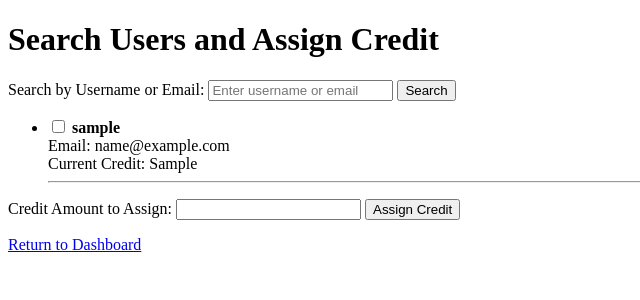
After one commit to CS492-Group4/dusty-shelf, a Django app: page /search_users/ in a window 1280 px wide. The commit adds this page. Shown: the top 300 px of the page, without its empty margins (0-640 px from the left). Run offline with Django 5.2, Linux system fonts and the light colour scheme; a user stored in the database is signed in; tables that the repository leaves empty hold one stand-in row (values such as "Sample post").

Commit message:
modified:   books/__pycache__/forms.cpython-310.pyc 	modified:   books/__pycache__/urls.cpython-310.pyc 	modified:   books/__pycache__/views.cpython-310.pyc 	modified:   books/forms.py 	new file:   books/templates/assign_credit.html 	modified:   books/templates/dashboard.html 	new file:   books/templates/search_users.html 	modified:   books/urls.py 	modified:   books/views.py

```diff
--- a/books/templates/dashboard.html
+++ b/books/templates/dashboard.html
@@ -10,6 +10,7 @@
     <li><a href="{% url 'add_book' %}">Add New Book</a></li>
     <li><a href="{% url 'create_admin' %}">Create Admin</a></li>
     <li><a href="/admin/">Access Admin Portal</a></li>
+    <li><a href="{% url 'search_users' %}">Assign Credits to Users</a></li>
 {% elif is_employee %}
     <h3>Employee Options</h3>
     <ul>
--- /dev/null
+++ b/books/templates/search_users.html
@@ -0,0 +1,44 @@
+<!DOCTYPE html>
+<html lang="en">
+<head>
+    <meta charset="UTF-8">
+    <meta name="viewport" content="width=device-width, initial-scale=1.0">
+    <title>Search Users</title>
+</head>
+<body>
+    <h1>Search Users and Assign Credit</h1>
+
+    <!-- Search form -->
+    <form method="GET" action="{% url 'search_users' %}">
+        <label for="query">Search by Username or Email:</label>
+        <input type="text" name="query" id="query" value="{{ query }}" placeholder="Enter username or email">
+        <button type="submit">Search</button>
+    </form>
+
+    <!-- Credit assignment form -->
+    <form method="POST" action="{% url 'search_users' %}">
+        {% csrf_token %}
+
+        <!-- Display user list with checkboxes -->
+        <ul>
+            {% for user in users %}
+            <li>
+                <input type="checkbox" name="selected_users" value="{{ user.id }}">
+                <strong>{{ user.username }}</strong><br>
+                Email: {{ user.email }}<br>
+                Current Credit: {{ user.userprofile.credit }}<br>
+            </li>
+            <hr>
+            {% endfor %}
+        </ul>
+
+        <!-- Credit input field -->
+        <label for="credit_amount">Credit Amount to Assign:</label>
+        <input type="number" name="credit_amount" id="credit_amount" step="0.01" required>
+
+        <button type="submit">Assign Credit</button>
+    </form>
+
+    <p><a href="{% url 'dashboard' %}">Return to Dashboard</a></p>
+</body>
+</html>
--- a/books/urls.py
+++ b/books/urls.py
@@ -18,5 +18,7 @@ urlpatterns = [
     path('', views.landing_page, name='landing_page'),
     path('login/', auth_views.LoginView.as_view(redirect_authenticated_user=True, template_name='login.html'), name='login'),
     path('view_books/', views.view_books, name='view_books'),
+    path('assign_credit/<int:user_id>/', views.assign_credit, name='assign_credit'),
+    path('search_users/', views.search_users, name='search_users'),
 ]
 print("books/urls.py is being loaded!")
--- a/books/views.py
+++ b/books/views.py
@@ -10,8 +10,10 @@ from .models import UserProfile
 from .forms import EmployeeCreationForm
 from django.contrib.auth.decorators import user_passes_test
 from .forms import AdminCreationForm
-from django.contrib.auth.views import LoginView
 from django.contrib import messages
+from django.contrib.auth.models import User
+from django.shortcuts import get_object_or_404
+from decimal import Decimal
 
 # MongoDB connection
 client = MongoClient("mongodb+srv://mongodbstudent1:t4aK6RZdC4QE3eM4@cluster0.6cclx.mongodb.net/")
@@ -255,3 +257,58 @@ def custom_login(request):
             messages.error(request, 'Invalid username or password')
 
     return render(request, 'login.html')
+
+#credit Administration
+@login_required
+@user_passes_test(is_admin)
+def assign_credit(request, user_id):
+    user = get_object_or_404(User, pk=user_id)
+    user_profile = get_object_or_404(UserProfile, user=user)
+
+    if request.method == 'POST':
+        try:
+            # Get the amount to add from the form
+            additional_credit = request.POST.get('credit')
+            additional_credit = Decimal(additional_credit)
+
+            # Add the new credit to the existing amount
+            current_credit = Decimal(user_profile.credit)
+            new_credit = current_credit + additional_credit
+
+            # Update and save the profile with the new credit
+            user_profile.credit = str(new_credit)
+            user_profile.save()
+
+            messages.success(request, f"Successfully added {additional_credit} credit to {user.username}. New balance: {new_credit}.")
+            return redirect('dashboard')
+
+        except Exception as e:
+            messages.error(request, f"Failed to add credit: {e}")
+
+    return render(request, 'assign_credit.html', {'user': user, 'user_profile': user_profile})
+
+#user Search option
+from django.contrib.auth.models import User
+
+@login_required
+@user_passes_test(is_admin)  # Only admins can search users
+def search_users(request):
+    query = request.GET.get('query', '')
+
+    if query:
+        users = User.objects.filter(username__icontains=query) | User.objects.filter(email__icontains=query)
+    else:
+        users = User.objects.all()
+
+    if request.method == 'POST':
+        selected_user_ids = request.POST.getlist('selected_users')
+        credit_amount = request.POST.get('credit_amount', '0')
+
+        for user_id in selected_user_ids:
+            user_profile = UserProfile.objects.get(user_id=user_id)
+            user_profile.credit = str(Decimal(user_profile.credit) + Decimal(credit_amount))
+            user_profile.save()
+
+        return redirect('search_users')
+
+    return render(request, 'search_users.html', {'users': users, 'query': query})
```
Also changed, not shown: books/forms.py (+8 -0 lines), books/templates/assign_credit.html (added, +21 -0 lines).
